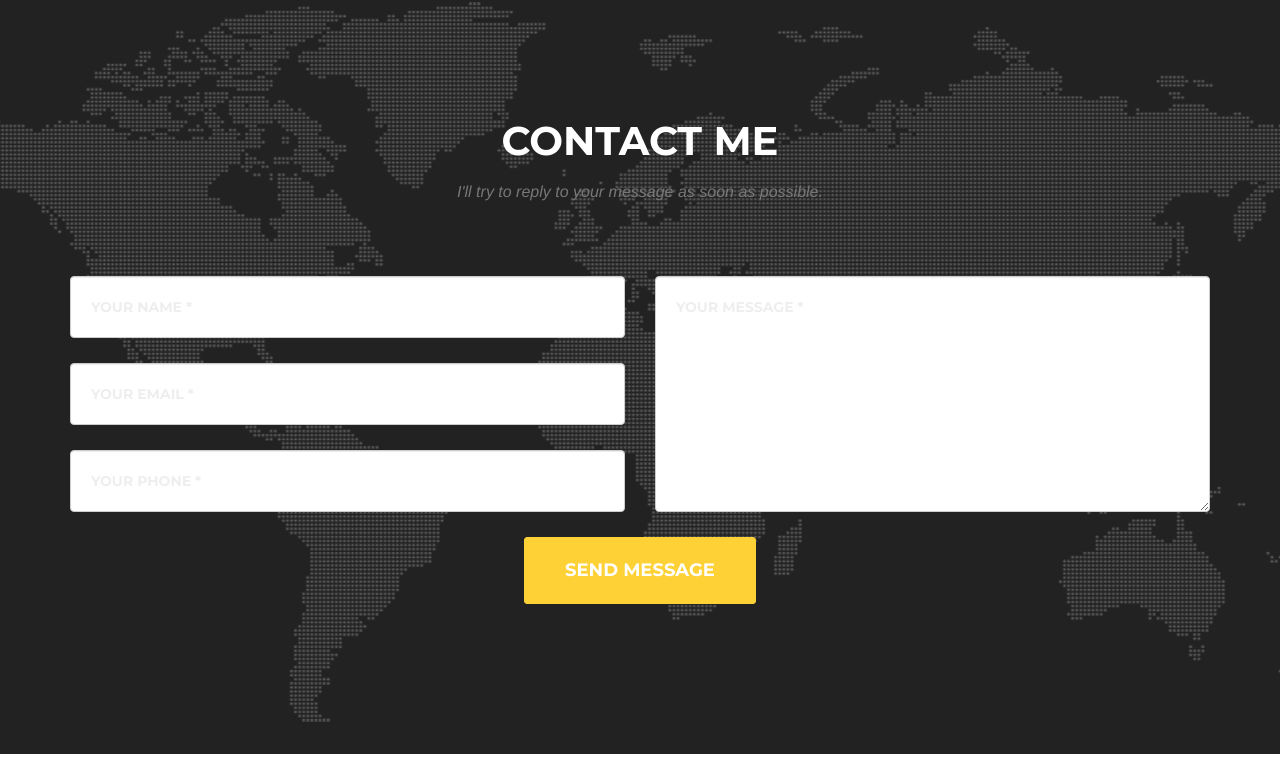
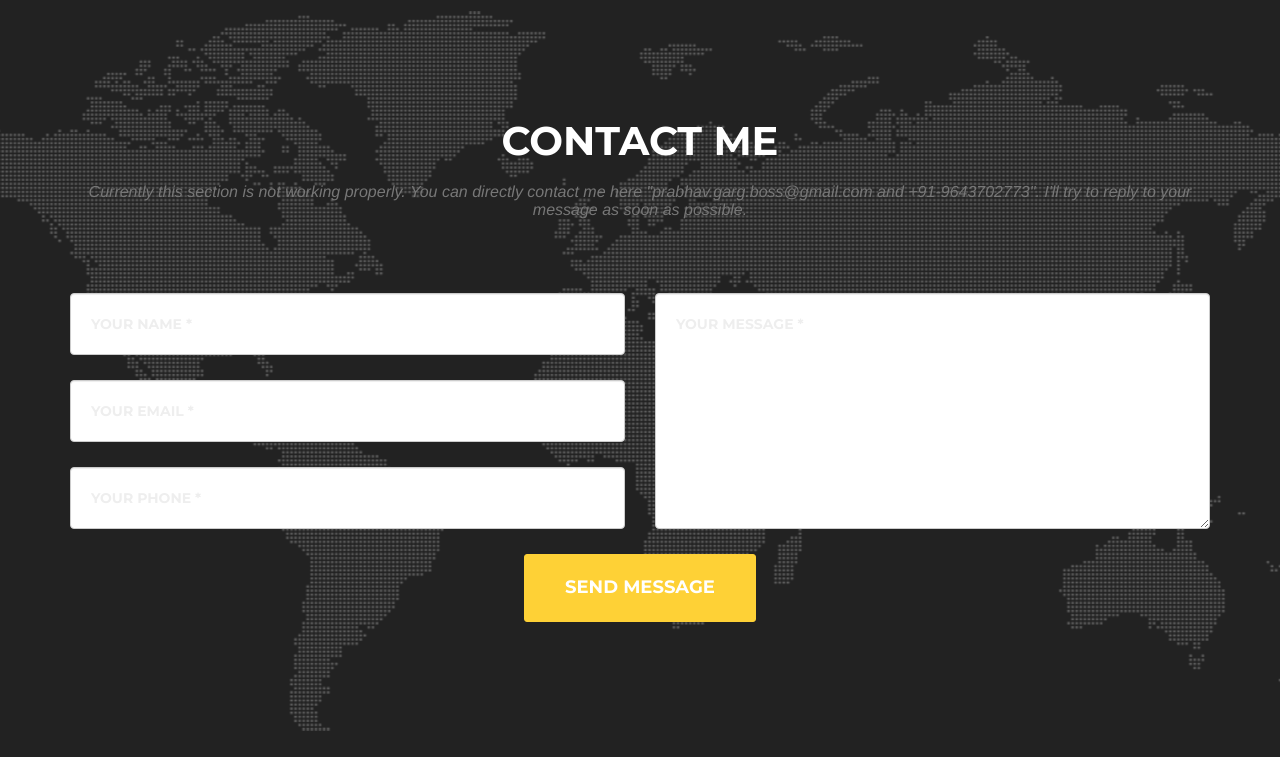
Before and after one commit to prabhavgarg/prabhavgarg.github.io, a website: page index.html in a window 1280 px wide. Shown: the part 6050-6807 px from the top of the page. Drawn offline with nearby package versions, Linux system fonts and the light colour scheme; a web font is replaced by a local one.

Commit message:
Update index.html

```diff
--- a/index.html
+++ b/index.html
@@ -412,7 +412,7 @@
             <div class="row">
                 <div class="col-lg-12 text-center">
                     <h2 class="section-heading">Contact Me</h2>
-                    <h3 class="section-subheading text-muted">I'll try to reply to your message as soon as possible.</h3>
+                    <h3 class="section-subheading text-muted">Currently this section is not working properly. You can directly contact me here "prabhav.garg.boss@gmail.com and +91-9643702773". I'll try to reply to your message as soon as possible.</h3>
                 </div>
             </div>
             <div class="row">
```
